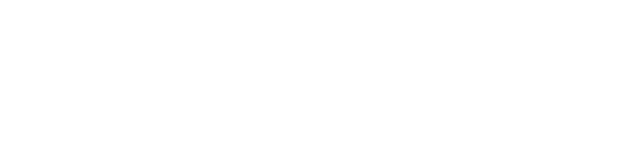
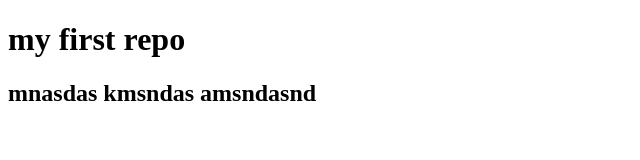
Before and after one commit to HafijurIslam/my-second-repo, a plain HTML site: page index.html in a window 1280 px wide. Shown: the whole page, without its empty margins (0-640 px from the left). Drawn offline with Linux system fonts and the light colour scheme.

Commit message:
added header

```diff
--- a/index.html
+++ b/index.html
@@ -7,6 +7,7 @@
     <title>My Second github Repo</title>
 </head>
 <body>
-
+    <h1>my first repo</h1>
+    <h2>mnasdas kmsndas amsndasnd</h2>
 </body>
 </html>
```
